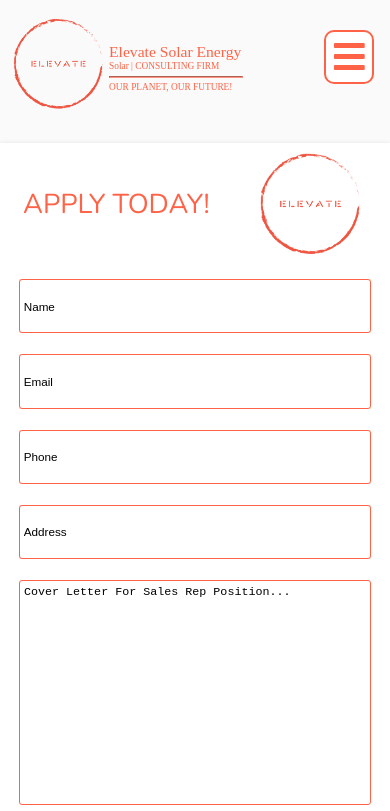
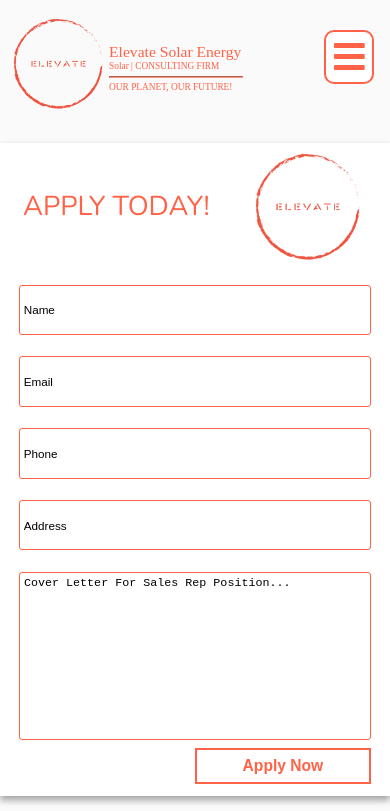
Before and after one commit to AmmonBurgi/elevate-solar, a React (Create React App) app: page /#/careers in a window 390 px wide. Shown: the top 811 px of the page. Built offline with nearby package versions, Linux system fonts and the light colour scheme; a web font is replaced by a local one.

Commit message:
career form

```diff
--- a/src/Components/Careers/careers.css
+++ b/src/Components/Careers/careers.css
@@ -11,7 +11,7 @@
 }
 .apply-form{
     width: 70%;
-    height: 90vh;
+    height: auto;
     box-sizing: border-box;
     padding: 1%;
     background-color: white;
@@ -29,7 +29,7 @@
     display: flex;
     width: 100%;
     align-items: center;
-    height: 15%;
+    height: 14vh;
     justify-content: space-between;
     padding-left: 5%;
     padding-right: 5%;
@@ -48,7 +48,7 @@
 
 .apply-input-wrapper{
     width: 45%;
-    height: 100%;
+    height: 6vh;
     position: relative;
 }
 .apply-form > nav{
@@ -92,7 +92,7 @@
 .input-error{
     position: absolute;
     left: 1%;
-    bottom: -80%;
+    bottom: -70%;
     display: initial;
     color: tomato;
     font-size: .8vw;
@@ -104,7 +104,7 @@
 
 .text-area{
     width: 92%;
-    height: 45%;
+    height: 35vh;
     border-radius: 3px;
     border: 1px solid tomato;
     background-color: white;
@@ -119,7 +119,7 @@
     border-radius: 3px;
     background-color: peachpuff;
     width: 92%;
-    height: 45%;
+    height: 35vh;
     font-size: 1vw;
     padding: 1%;
     resize: none;
@@ -269,7 +269,7 @@
     }
     .apply-form > nav{
         flex-direction: column;
-        height: 20%;
+        /* height: 20%; */
         margin-bottom: 0;
     }
     .apply-input{
@@ -282,24 +282,23 @@
     }
     .input-error{
         font-size: 3vw;
-        bottom: -90%;
+        bottom: -70%;
     }
     .apply-input-wrapper{
-        background-color: antiquewhite;
         width: 100%;
-        height: 45%;
+        height: 6vh;
         margin-bottom: 6%;
     }
     .text-area{
         font-size: 3vw;
-        height: 30%;
+        height: 20vh;
     }
     .fill-text-area{
         font-size: 3vw;
-        height: 30%;
+        height: 20vh;
     }
     .apply-button-wrapper{
-        margin-bottom: 0;
+        margin-bottom: 1vh;
     }
     .apply-button{
         width: 50%;
--- a/src/Components/Landing/landing.css
+++ b/src/Components/Landing/landing.css
@@ -108,6 +108,8 @@
     color: white;
 }
 .landing-meet-button button{
+    -webkit-appearance: none;
+    -webkit-border-radius: 0;
     border-radius: 20px;
     padding: 2% 4% 2% 4%;
     font-size: 20px;
```
